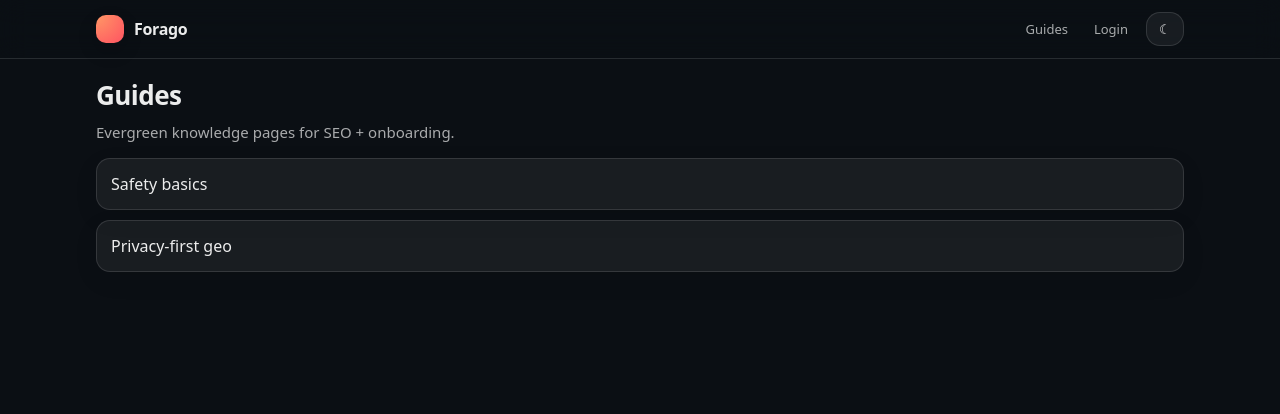
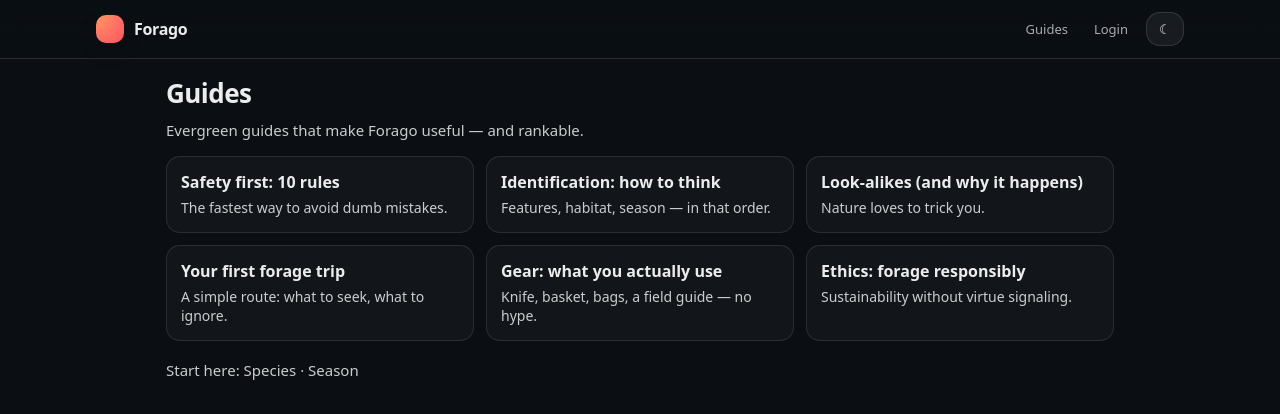
Before and after one commit to Hyllekvist/forago, a Next.js app: page /en/guides in a window 1280 px wide. Shown: the top 414 px of the page. Built offline with nearby package versions, Linux system fonts and the light colour scheme.

Commit message:
Update page.tsx

```diff
--- a/src/app/[locale]/guides/page.tsx
+++ b/src/app/[locale]/guides/page.tsx
@@ -1,24 +1,106 @@
 import Link from "next/link";
-import styles from "./Guides.module.css";
+import { notFound } from "next/navigation";
 
-const GUIDES = [
-  { slug: "safety-basics", title: "Safety basics" },
-  { slug: "privacy-first-geo", title: "Privacy-first geo" },
-];
+export const revalidate = 3600;
 
-export default function Guides({ params }: { params: { locale: string } }) {
+const SUPPORTED_LOCALES = ["dk", "en"] as const;
+type Locale = (typeof SUPPORTED_LOCALES)[number];
+
+function isLocale(x: string): x is Locale {
+  return (SUPPORTED_LOCALES as readonly string[]).includes(x);
+}
+
+export async function generateMetadata({ params }: { params: { locale: string } }) {
+  const localeParam = params.locale;
+  if (!isLocale(localeParam)) return { title: "Forago" };
+
+  const title = localeParam === "dk" ? "Guides — Forago" : "Guides — Forago";
+  const description =
+    localeParam === "dk"
+      ? "Sikker sankning: identifikation, forvekslinger, udstyr og første ture."
+      : "Safe foraging: identification, look-alikes, gear, and first trips.";
+
+  return {
+    title,
+    description,
+    alternates: { canonical: `/${localeParam}/guides` },
+  };
+}
+
+export default async function GuidesPage({ params }: { params: { locale: string } }) {
+  const localeParam = params.locale;
+  if (!isLocale(localeParam)) return notFound();
+  const locale = localeParam;
+
+  // Start som “editorial hub” (evergreen). Senere kan vi DB’e guides.
+  const guides =
+    locale === "dk"
+      ? [
+          { slug: "safety-basics", title: "Sikkerhed først: 10 regler", desc: "Den hurtigste måde at undgå dumme fejl." },
+          { slug: "identification", title: "Identifikation: sådan tænker du", desc: "Kendetegn, habitat og sæson — i den rækkefølge." },
+          { slug: "lookalikes", title: "Forvekslinger (og hvorfor de sker)", desc: "Når naturen prøver at troll’e dig." },
+          { slug: "first-trip", title: "Din første sanketur", desc: "En enkel rute: hvad du leder efter, og hvad du ignorerer." },
+          { slug: "gear", title: "Udstyr: det du faktisk bruger", desc: "Kniv, kurv, poser, bog — ingen grej-hype." },
+          { slug: "ethics", title: "Etik: pluk med omtanke", desc: "Bæredygtighed uden moralshow." },
+        ]
+      : [
+          { slug: "safety-basics", title: "Safety first: 10 rules", desc: "The fastest way to avoid dumb mistakes." },
+          { slug: "identification", title: "Identification: how to think", desc: "Features, habitat, season — in that order." },
+          { slug: "lookalikes", title: "Look-alikes (and why it happens)", desc: "Nature loves to trick you." },
+          { slug: "first-trip", title: "Your first forage trip", desc: "A simple route: what to seek, what to ignore." },
+          { slug: "gear", title: "Gear: what you actually use", desc: "Knife, basket, bags, a field guide — no hype." },
+          { slug: "ethics", title: "Ethics: forage responsibly", desc: "Sustainability without virtue signaling." },
+        ];
+
   return (
-    <div className={styles.wrap}>
-      <h1 className={styles.h1}>Guides</h1>
-      <p className={styles.sub}>Evergreen knowledge pages for SEO + onboarding.</p>
+    <main style={{ padding: 16, maxWidth: 980, margin: "0 auto" }}>
+      <header style={{ marginBottom: 14 }}>
+        <h1 style={{ margin: 0 }}>{locale === "dk" ? "Guides" : "Guides"}</h1>
+        <p style={{ margin: "8px 0 0", opacity: 0.85 }}>
+          {locale === "dk"
+            ? "Evergreen guides der gør Forago nyttig – og rankable."
+            : "Evergreen guides that make Forago useful — and rankable."}
+        </p>
+      </header>
 
-      <div className={styles.list}>
-        {GUIDES.map((g) => (
-          <Link key={g.slug} className={styles.item} href={`/${params.locale}/guides/${g.slug}`}>
-            {g.title}
+      <section
+        style={{
+          display: "grid",
+          gridTemplateColumns: "repeat(auto-fill, minmax(260px, 1fr))",
+          gap: 12,
+        }}
+      >
+        {guides.map((g) => (
+          <Link
+            key={g.slug}
+            href={`/${locale}/guides/${g.slug}`}
+            style={{
+              textDecoration: "none",
+              color: "inherit",
+              border: "1px solid rgba(255,255,255,0.10)",
+              borderRadius: 14,
+              padding: 14,
+              background: "rgba(255,255,255,0.03)",
+            }}
+          >
+            <div style={{ fontWeight: 800, marginBottom: 6 }}>{g.title}</div>
+            <div style={{ opacity: 0.85, fontSize: 14, lineHeight: 1.35 }}>{g.desc}</div>
           </Link>
         ))}
+      </section>
+
+      <div style={{ marginTop: 18, opacity: 0.85 }}>
+        <p style={{ margin: 0 }}>
+          {locale === "dk" ? "Start her:" : "Start here:"}{" "}
+          <Link href={`/${locale}/species`} style={{ textDecoration: "none" }}>
+            {locale === "dk" ? "Arter" : "Species"}
+          </Link>{" "}
+          ·{" "}
+          <Link href={`/${locale}/season`} style={{ textDecoration: "none" }}>
+            {locale === "dk" ? "Sæson" : "Season"}
+          </Link>
+        </p>
       </div>
-    </div>
+    </main>
   );
 }
```
